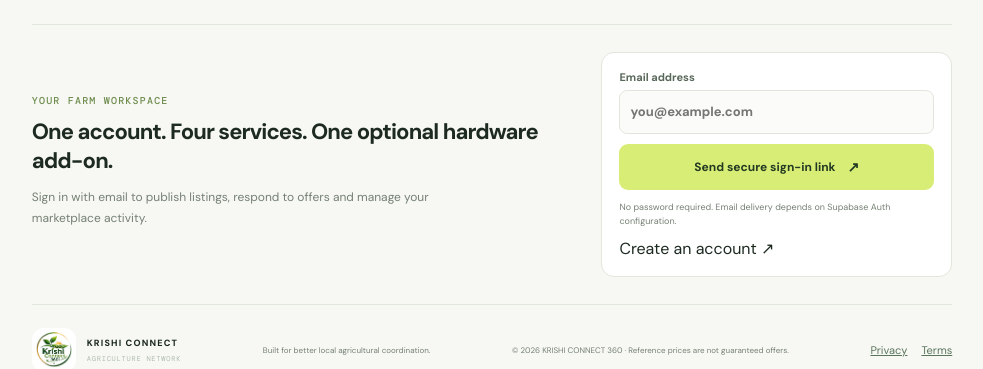
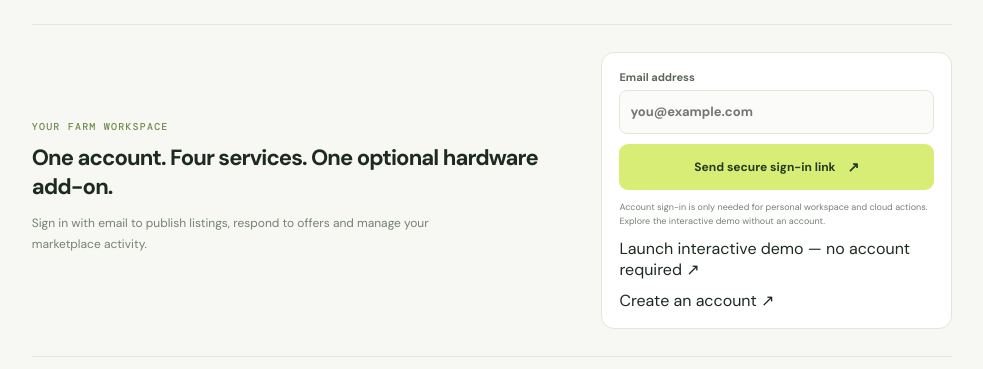
Before and after one commit to PSP-YN/Chakravyuha_Hackwarts, a Next.js app: page /workspace in a window 1280 px wide. Shown: the part 3813-4182 px from the top of the page, without its empty margins (274-1257 px from the left). Built offline with nearby package versions, Linux system fonts and the light colour scheme; no server answers; the database is empty.

Commit message:
fix: offer account-free demo from landing page

```diff
--- a/components/krishi-app.tsx
+++ b/components/krishi-app.tsx
@@ -171,7 +171,7 @@ export function KrishiApp(){
     </section>
     <OperationsCenter onProfileUpdated={()=>void refreshProfile()} showRoleDashboard={false} />
     <section className="economics-strip"><div><span className="kicker">THE SHARED ECONOMIC IMPACT ENGINE</span><h2>Look beyond the asking price.</h2><p>See the expected amount after costs, not just the headline offer. Reference mandi prices, buyer offers and actual settled proceeds are kept separate.</p></div><div className="equation"><small>EXPECTED NET REALISATION</small><strong>(P × Q) − C</strong><span>P · offer price　 Q · accepted quantity　 C · farmer-borne costs</span></div></section>
-    <section className="access-section" id="access"><div><span className="kicker">YOUR FARM WORKSPACE</span><h2>{user?"You’re connected.":"One account. Four services. One optional hardware add-on."}</h2><p>{user?"Manage your listings, offers and reported outcomes from the activity panel.":"Sign in with email to publish listings, respond to offers and manage your marketplace activity."}</p></div><div className="access-card">{user?<><div className="access-avatar">{(user.email??"F").slice(0,1).toUpperCase()}</div><b>{user.email}</b><small>Supabase authenticated session</small><button className="button button-quiet" onClick={signOut} disabled={busy}>Sign out</button></>:!authReady?<><b>Checking your session…</b><small>Please wait while we reconnect.</small></>:<form onSubmit={signIn}><label>Email address<input type="email" value={email} onChange={e=>setEmail(e.target.value)} required placeholder="you@example.com"/></label><button className="button button-primary" disabled={!db||busy}>Send secure sign-in link <span>↗</span></button><small>{message||"No password required. Email delivery depends on Supabase Auth configuration."}</small><a href="/signup">Create an account ↗</a></form>}</div></section>
+    <section className="access-section" id="access"><div><span className="kicker">YOUR FARM WORKSPACE</span><h2>{user?"You’re connected.":"One account. Four services. One optional hardware add-on."}</h2><p>{user?"Manage your listings, offers and reported outcomes from the activity panel.":"Sign in with email to publish listings, respond to offers and manage your marketplace activity."}</p></div><div className="access-card">{user?<><div className="access-avatar">{(user.email??"F").slice(0,1).toUpperCase()}</div><b>{user.email}</b><small>Supabase authenticated session</small><button className="button button-quiet" onClick={signOut} disabled={busy}>Sign out</button></>:!authReady?<><b>Checking your session…</b><small>Please wait while we reconnect.</small></>:<form onSubmit={signIn}><label>Email address<input type="email" value={email} onChange={e=>setEmail(e.target.value)} required placeholder="you@example.com"/></label><button className="button button-primary" disabled={!db||busy}>Send secure sign-in link <span>↗</span></button><small>{message||"Account sign-in is only needed for personal workspace and cloud actions. Explore the interactive demo without an account."}</small><a href="/krishi-guard-simulator">Launch interactive demo — no account required ↗</a><a href="/signup">Create an account ↗</a></form>}</div></section>
     <footer className="app-footer"><a className="brand" href="#overview"><img className="brand-logo" src="/krishi-connect-logo.png" alt="Krishi Connect 360"/><span className="brand-copy"><strong>KRISHI CONNECT</strong><small>AGRICULTURE NETWORK</small></span></a><p>Built for better local agricultural coordination.</p><small>© 2026 KRISHI CONNECT 360 · Reference prices are not guaranteed offers.</small><div className="app-legal-links"><a href="/privacy">Privacy</a><a href="/terms">Terms</a></div></footer>
    </div>
   </main>
--- a/components/krishi-extra-translations.ts
+++ b/components/krishi-extra-translations.ts
@@ -56,7 +56,8 @@ export const krishiExtraKannada: Record<string, string> = {
   "Create an account ↗": "ಖಾತೆ ರಚಿಸಿ ↗",
   "Complete profile ↗": "ಪ್ರೊಫೈಲ್ ಪೂರ್ಣಗೊಳಿಸಿ ↗",
   "Sign in to manage your farm ↗": "ನಿಮ್ಮ ಕೃಷಿಯನ್ನು ನಿರ್ವಹಿಸಲು ಸೈನ್ ಇನ್ ಮಾಡಿ ↗",
-  "No password required. Email delivery depends on Supabase Auth configuration.": "ಪಾಸ್‌ವರ್ಡ್ ಅಗತ್ಯವಿಲ್ಲ. ಇಮೇಲ್ ವಿತರಣೆ Supabase Auth ಸಂರಚನೆಗೆ ಅವಲಂಬಿತವಾಗಿದೆ.",
+  "Account sign-in is only needed for personal workspace and cloud actions. Explore the interactive demo without an account.": "ವೈಯಕ್ತಿಕ ಕಾರ್ಯಸ್ಥಳ ಮತ್ತು ಕ್ಲೌಡ್ ಕಾರ್ಯಗಳಿಗೆ ಮಾತ್ರ ಖಾತೆ ಪ್ರವೇಶ ಅಗತ್ಯ. ಖಾತೆ ಇಲ್ಲದೆ ಸಂವಾದಾತ್ಮಕ ಪ್ರದರ್ಶನವನ್ನು ವೀಕ್ಷಿಸಿ.",
+  "Launch interactive demo — no account required ↗": "ಸಂವಾದಾತ್ಮಕ ಪ್ರದರ್ಶನ ಪ್ರಾರಂಭಿಸಿ — ಖಾತೆ ಅಗತ್ಯವಿಲ್ಲ ↗",
   "Send secure sign-in link": "ಸುರಕ್ಷಿತ ಸೈನ್ ಇನ್ ಲಿಂಕ್ ಕಳುಹಿಸಿ",
 
   // Event-driven KRISHI GUARD field-lab UI.
```
